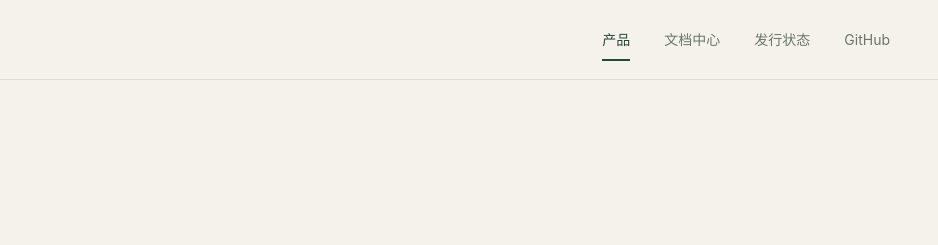
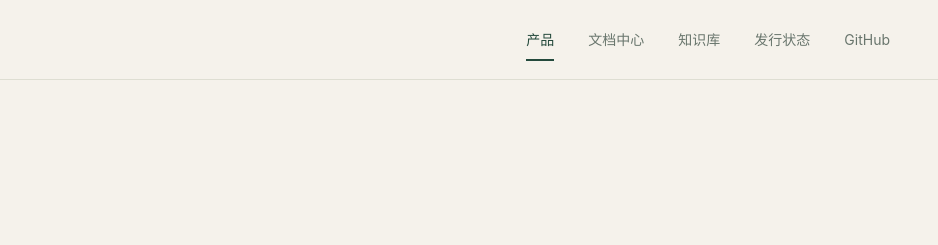
Before and after one commit to lovesky514514-cmd/scientific-workbench-beta, a plain HTML site: page index.html in a window 1280 px wide. Shown: the top 245 px of the page, 342-1280 px from the left. Drawn offline with Linux system fonts and the light colour scheme.

Commit message:
Link technical knowledge base from website navigation

```diff
--- a/index.html
+++ b/index.html
@@ -16,7 +16,7 @@
   <a class="skip" href="#main">跳至正文</a>
   <header class="site-header">
     <a class="brand" href="./"><img src="./assets/brand-icon.png" alt="" width="38" height="38"><span>SKY Workbench</span></a>
-    <nav aria-label="主导航"><a class="active" href="./">产品</a><a href="./docs/">文档中心</a><a href="./docs/#release">发行状态</a><a href="https://github.com/lovesky514514-cmd/sky-workbench" target="_blank" rel="noopener noreferrer">GitHub</a></nav>
+    <nav aria-label="主导航"><a class="active" href="./">产品</a><a href="./docs/">文档中心</a><a href="./knowledge-base/">知识库</a><a href="./docs/#release">发行状态</a><a href="https://github.com/lovesky514514-cmd/sky-workbench" target="_blank" rel="noopener noreferrer">GitHub</a></nav>
   </header>
   <main id="main">
     <section class="hero wrap">
```
